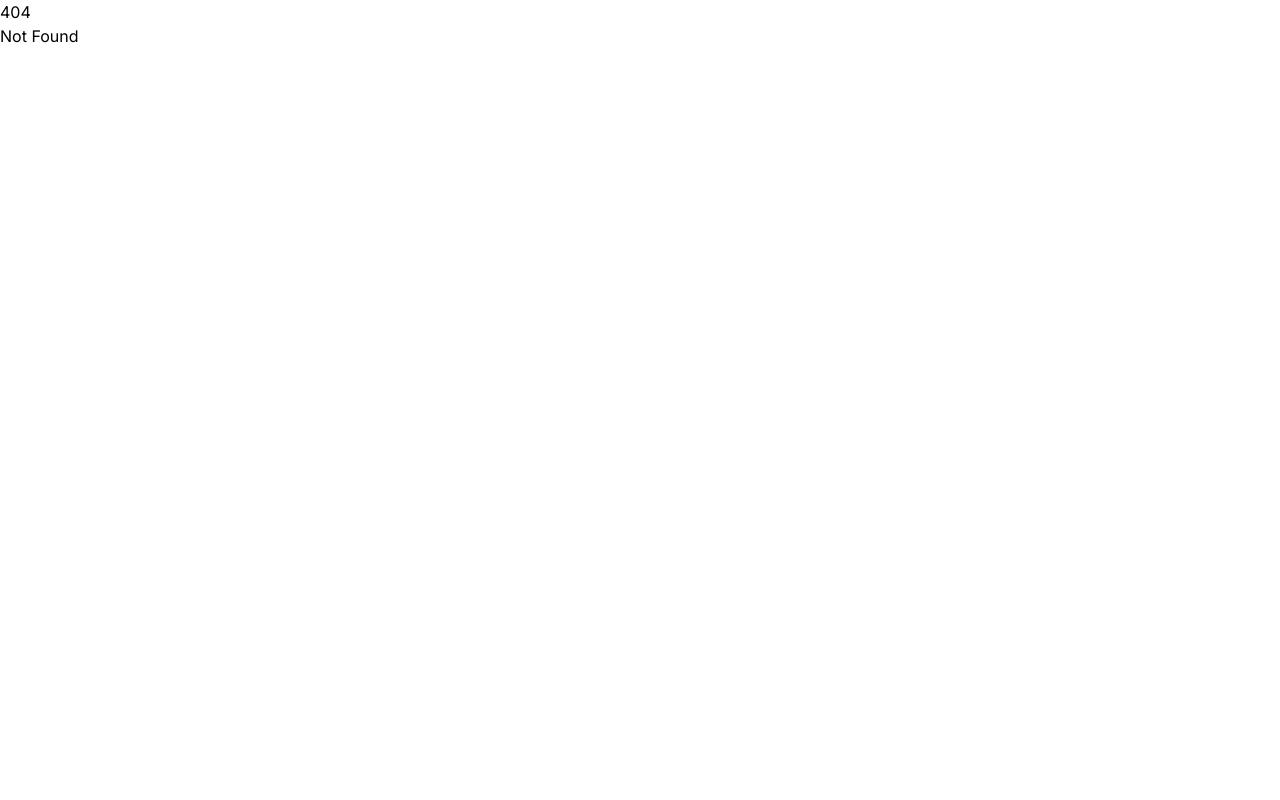
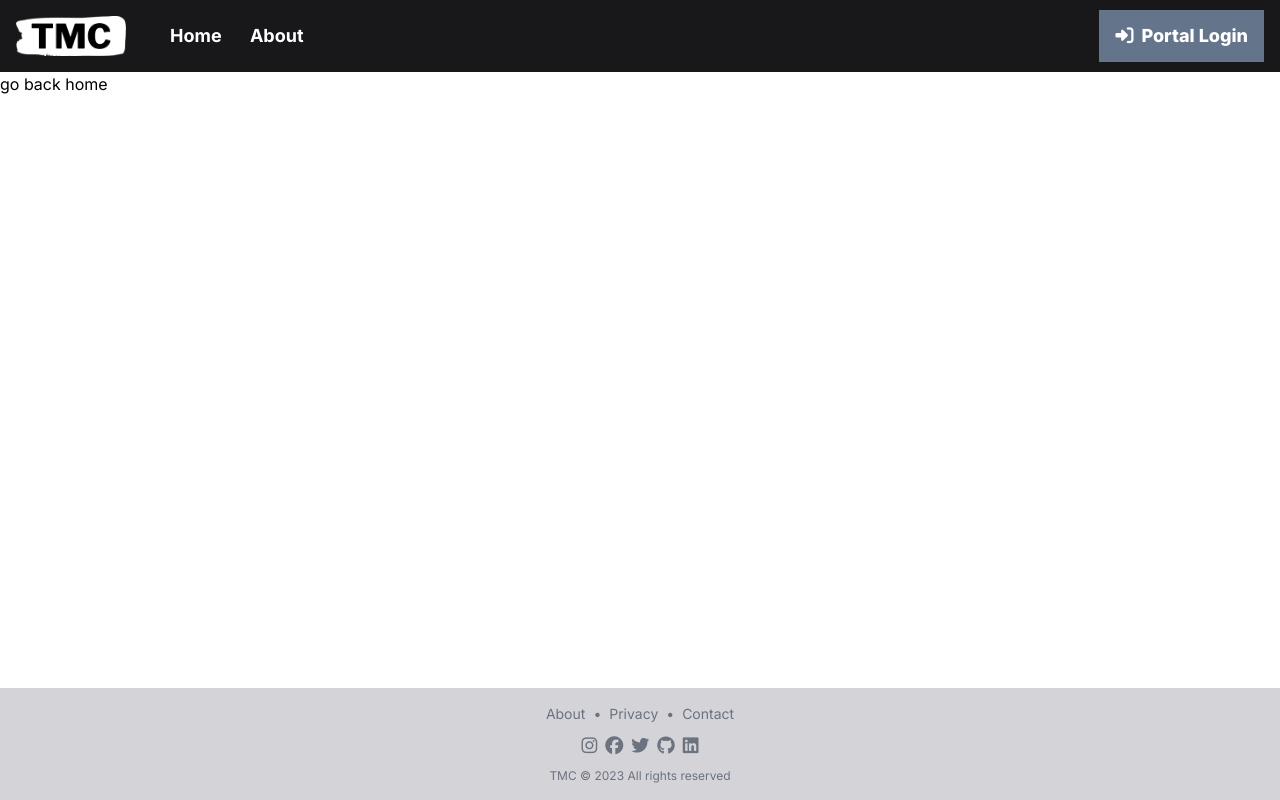
Before and after one commit to tomchan123/svelte-ui, a SvelteKit app: page /about in a window 1280 px wide. Before the commit this address had no page. Built offline with nearby package versions, Linux system fonts and the light colour scheme.

Commit message:
add transition for menu button

```diff
--- a/src/routes/(landing)/+layout.svelte
+++ b/src/routes/(landing)/+layout.svelte
@@ -48,14 +48,18 @@
 
 		<!-- For small screen -->
 		<div class="flex md:hidden">
-			<button on:click={toggleMenu}>
-				<i class="fa-solid fa-bars text-white text-3xl px-4" />
+			<button
+				on:click={toggleMenu}
+				class="text-white text-3xl px-6 transition-transform ease-in-out duration-300"
+				style:transform={isMenuShown ? 'rotate(-180deg)' : ''}
+			>
+				<i class="fa-solid fa-caret-down" />
 			</button>
 		</div>
 		{#if isMenuShown}
 			<div
 				class="md:hidden bg-zinc-700 flex flex-col absolute top-[4.5rem] items-center w-full py-4"
-				transition:slide={{ axis: 'y' }}
+				transition:slide={{ axis: 'y', duration: 300 }}
 			>
 				{#each navBarItems as navBarItem}
 					<a
@@ -116,7 +120,7 @@
 					</a>
 				{/each}
 			</div>
-			<small class="text-xs"> Tom Tok Man Chan &copy; 2023 All rights reserved</small>
+			<small class="text-xs"> TMC &copy; 2023 All rights reserved</small>
 		</footer>
 	</div>
 </div>
--- /dev/null
+++ b/src/routes/(landing)/about/+page.svelte
@@ -0,0 +1 @@
+<a href="/home">go back home</a>
```
